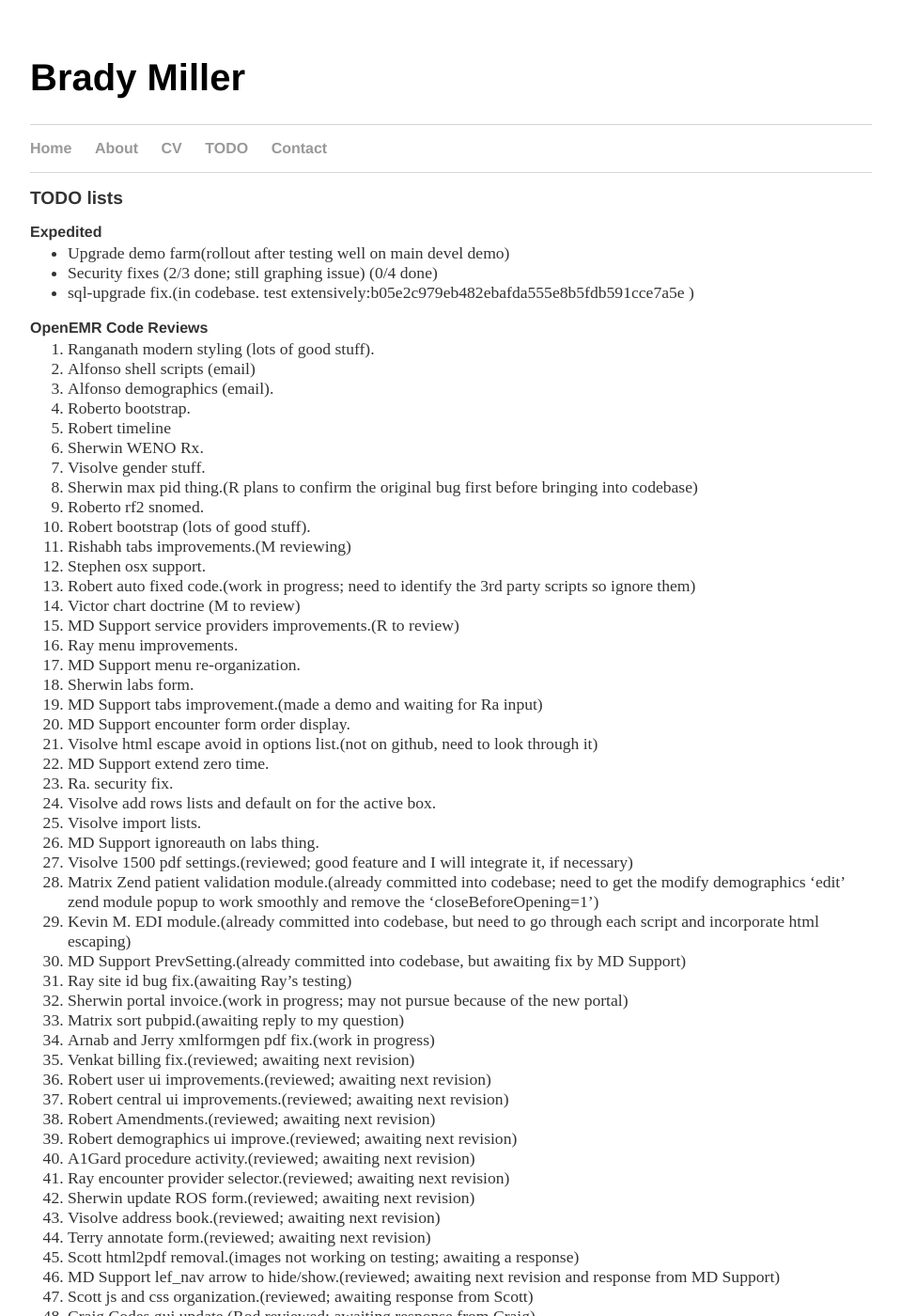
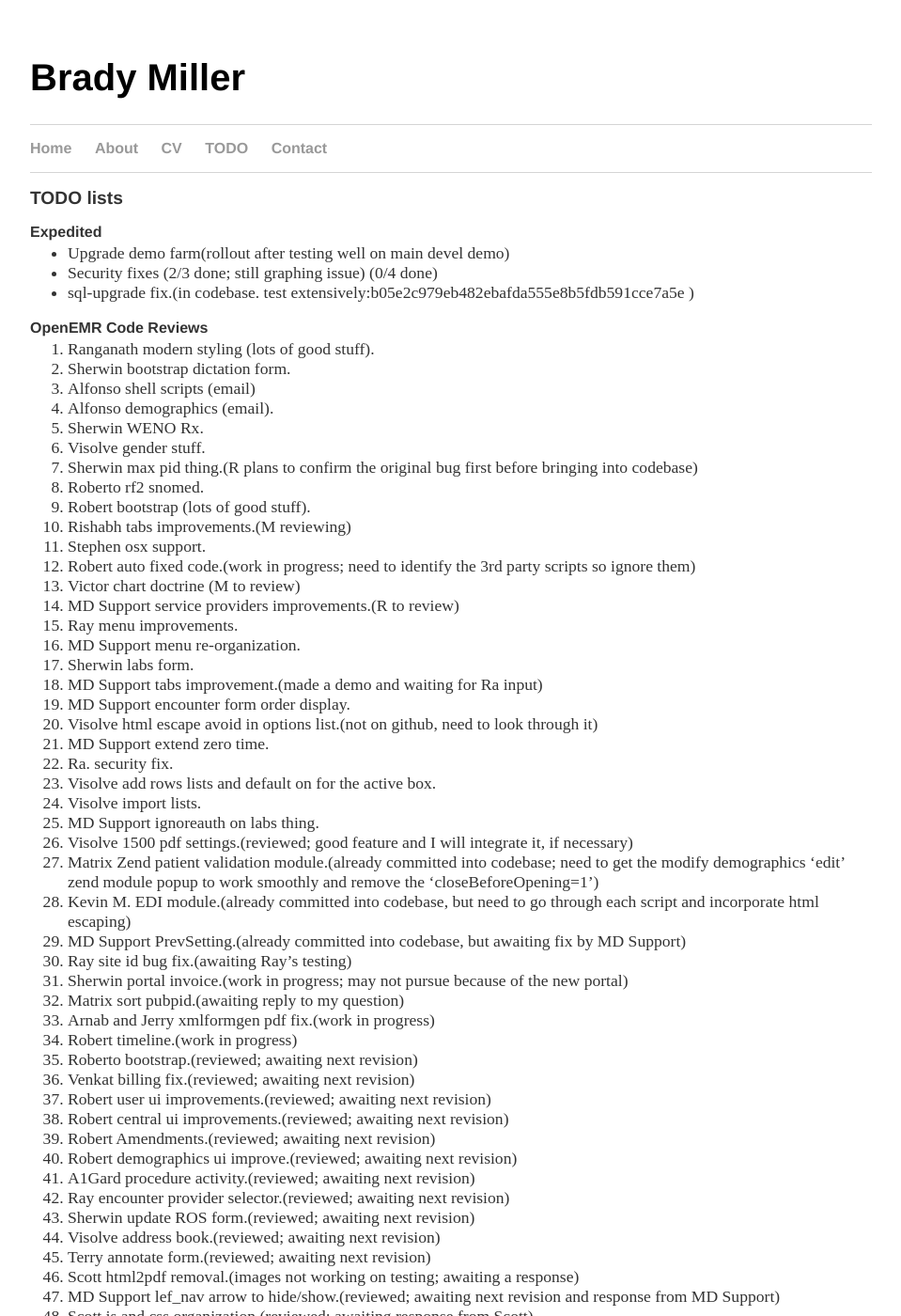
Before and after one commit to bradymiller/bradymiller.github.io, a Jekyll site: the page built from todo/index.md, in a window 1280 px wide and 1400 px high. Shown: the whole window at 94% size, without its empty margins (160-1119 px from the left). Built offline with Jekyll 4.4.1, drawn with Linux system fonts in a browser that asks for light colours; our own code applies the rules of GitHub Pages for plain Markdown files.

Commit message:
Update index.md

```diff
--- a/todo/index.md
+++ b/todo/index.md
@@ -10,10 +10,9 @@ layout: default
 
 ### OpenEMR Code Reviews
 1. Ranganath modern styling (lots of good stuff).
+1. Sherwin bootstrap dictation form.
 1. Alfonso shell scripts (email)
 1. Alfonso demographics (email).
-1. Roberto bootstrap.
-1. Robert timeline
 1. Sherwin WENO Rx.
 1. Visolve gender stuff.
 1. Sherwin max pid thing.(R plans to confirm the original bug first before bringing into codebase)
@@ -43,6 +42,8 @@ layout: default
 1. Sherwin portal invoice.(work in progress; may not pursue because of the new portal)
 1. Matrix sort pubpid.(awaiting reply to my question)
 1. Arnab and Jerry xmlformgen pdf fix.(work in progress)
+1. Robert timeline.(work in progress)
+1. Roberto bootstrap.(reviewed; awaiting next revision)
 1. Venkat billing fix.(reviewed; awaiting next revision)
 1. Robert user ui improvements.(reviewed; awaiting next revision)
 1. Robert central ui improvements.(reviewed; awaiting next revision)
```
